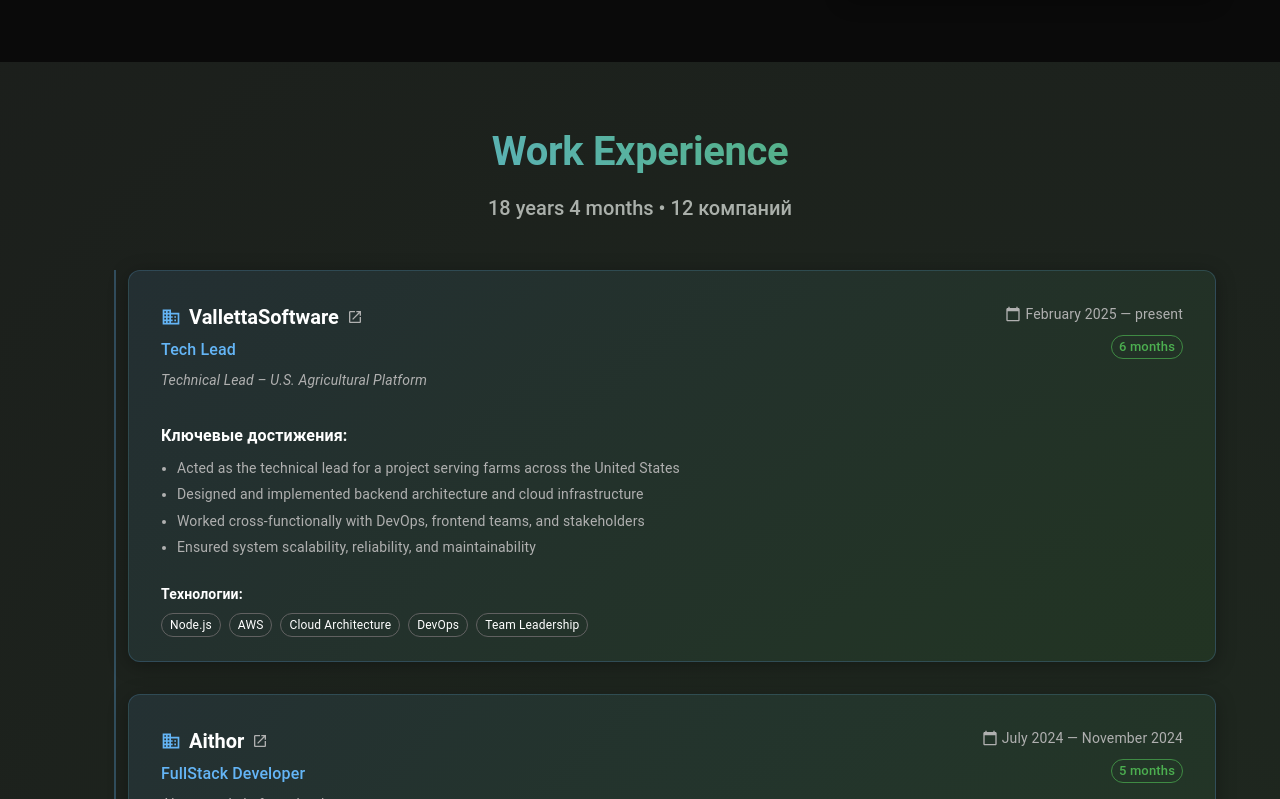
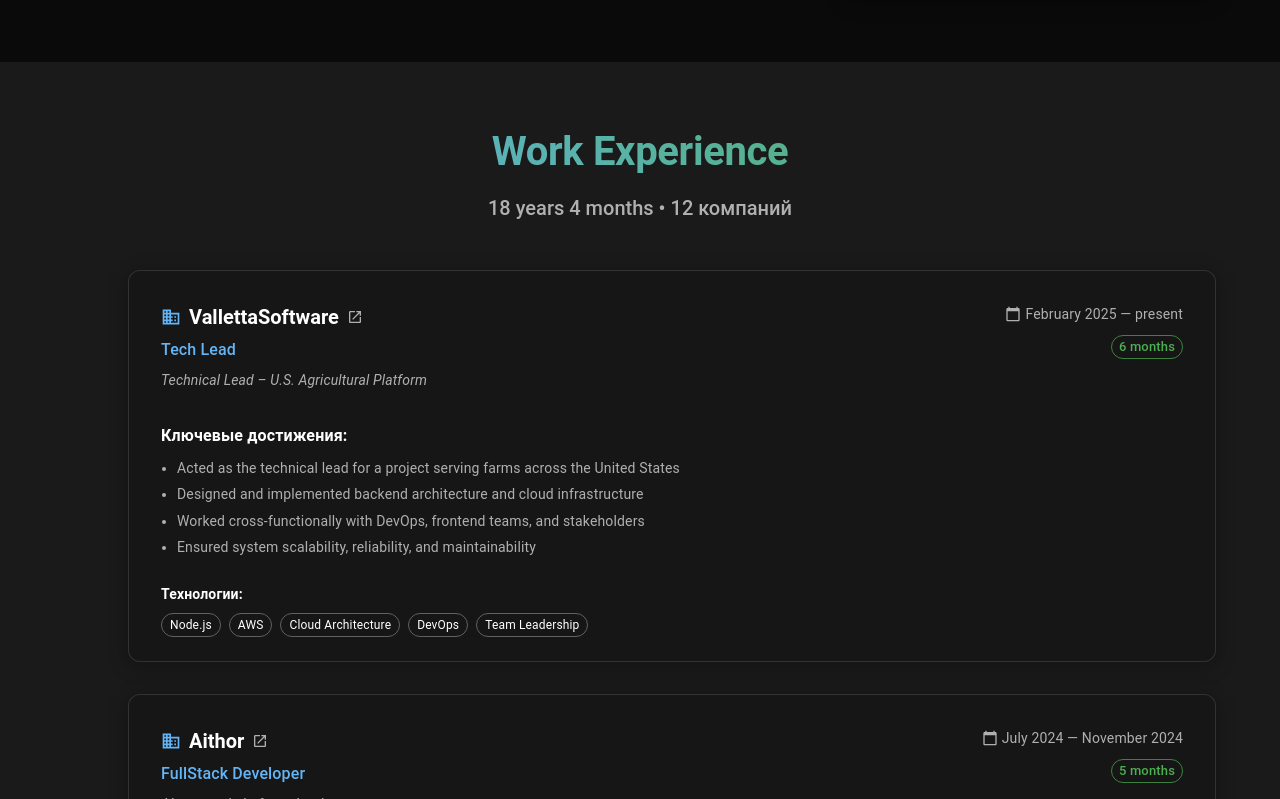
Before and after one commit to jangot/cv-landing, a React (Create React App) app: page / in a window 1280 px wide. Shown: the part 1601-2400 px from the top of the page. Built offline with nearby package versions, Linux system fonts and the light colour scheme.

Commit message:
add expirience

```diff
--- a/src/components/Sections/Contact.tsx
+++ b/src/components/Sections/Contact.tsx
@@ -7,7 +7,6 @@ import {
   CardContent,
   Button,
   Chip,
-  useTheme,
 } from '@mui/material';
 import {
   Telegram,
@@ -24,7 +23,6 @@ import type { Contact as ContactType } from '../../types';
 
 const Contact: React.FC = () => {
   const { t } = useTranslation();
-  const theme = useTheme();
 
   const containerVariants = {
     hidden: { opacity: 0 },
--- a/src/components/Sections/Experience.tsx
+++ b/src/components/Sections/Experience.tsx
@@ -7,43 +7,18 @@ import {
   CardContent,
   Chip,
   Button,
-  useTheme,
 } from '@mui/material';
 import {
-  Work,
   Business,
   CalendarToday,
   OpenInNew,
   Timeline,
 } from '@mui/icons-material';
 import { useTranslation } from 'react-i18next';
-import { motion } from 'framer-motion';
 import { experienceData } from '../../data/experience';
 
 const Experience: React.FC = () => {
   const { t } = useTranslation();
-  const theme = useTheme();
-
-  const containerVariants = {
-    hidden: { opacity: 0 },
-    visible: {
-      opacity: 1,
-      transition: {
-        staggerChildren: 0.1,
-      },
-    },
-  };
-
-  const itemVariants = {
-    hidden: { opacity: 0, x: -50 },
-    visible: {
-      opacity: 1,
-      x: 0,
-      transition: {
-        duration: 0.6,
-      },
-    },
-  };
 
   const handleCompanyClick = (website?: string) => {
     if (website) {
@@ -59,25 +34,10 @@ const Experience: React.FC = () => {
         backgroundColor: 'background.paper',
         minHeight: '100vh',
         position: 'relative',
-        '&::before': {
-          content: '""',
-          position: 'absolute',
-          top: 0,
-          left: 0,
-          right: 0,
-          bottom: 0,
-          background: 'radial-gradient(circle at 80% 20%, rgba(76, 175, 80, 0.1) 0%, transparent 50%)',
-        }
+        zIndex: 1,
       }}
     >
       <Container maxWidth="lg">
-        <motion.div
-          variants={containerVariants}
-          initial="hidden"
-          whileInView="visible"
-          viewport={{ once: true, amount: 0.3 }}
-        >
-          <motion.div variants={itemVariants}>
         <Typography
           variant="h2"
           component="h2"
@@ -104,35 +64,17 @@ const Experience: React.FC = () => {
         >
           {t('experience.years')} • {experienceData.length} компаний
         </Typography>
-          </motion.div>
 
         <Box sx={{ position: 'relative' }}>
-            {/* Timeline line */}
-            <Box
-              sx={{
-                position: 'absolute',
-                left: { xs: 20, md: 50 },
-                top: 0,
-                bottom: 0,
-                width: 2,
-                backgroundColor: 'primary.main',
-                opacity: 0.3,
-                zIndex: 0,
-              }}
-            />
-
           {experienceData.map((experience, index) => (
-              <motion.div
+            <Card
               key={experience.id}
-                variants={itemVariants}
-                style={{ position: 'relative', zIndex: 1 }}
-              >
-                <Card
               sx={{
                 mb: 4,
                 ml: { xs: 4, md: 8 },
-                    background: 'linear-gradient(135deg, rgba(100, 181, 246, 0.1) 0%, rgba(76, 175, 80, 0.1) 100%)',
-                    border: '1px solid rgba(100, 181, 246, 0.2)',
+                backgroundColor: 'background.default',
+                border: '1px solid',
+                borderColor: 'divider',
                 position: 'relative',
                 '&:hover': {
                   transform: 'translateY(-2px)',
@@ -142,22 +84,6 @@ const Experience: React.FC = () => {
                 transition: 'all 0.3s ease',
               }}
             >
-                  {/* Timeline dot */}
-                  <Box
-                    sx={{
-                      position: 'absolute',
-                      left: { xs: -32, md: -58 },
-                      top: 24,
-                      width: 12,
-                      height: 12,
-                      borderRadius: '50%',
-                      backgroundColor: index < 3 ? 'primary.main' : 'text.secondary',
-                      border: '3px solid',
-                      borderColor: 'background.paper',
-                      zIndex: 2,
-                    }}
-                  />
-
               <CardContent sx={{ p: 4 }}>
                 <Box sx={{ display: 'flex', justifyContent: 'space-between', alignItems: 'flex-start', mb: 2 }}>
                   <Box sx={{ flex: 1 }}>
@@ -269,11 +195,9 @@ const Experience: React.FC = () => {
                 </Box>
               </CardContent>
             </Card>
-              </motion.div>
           ))}
         </Box>
 
-          <motion.div variants={itemVariants}>
         <Box sx={{ textAlign: 'center', mt: 6 }}>
           <Typography variant="body1" color="text.secondary" sx={{ mb: 2 }}>
             Карьера началась в 2007 году как HTML-кодер
@@ -294,8 +218,6 @@ const Experience: React.FC = () => {
             Посмотреть полный профиль на LinkedIn
           </Button>
         </Box>
-          </motion.div>
-        </motion.div>
       </Container>
     </Box>
   );
```
Lines whose indentation alone changed are shown as unchanged.
